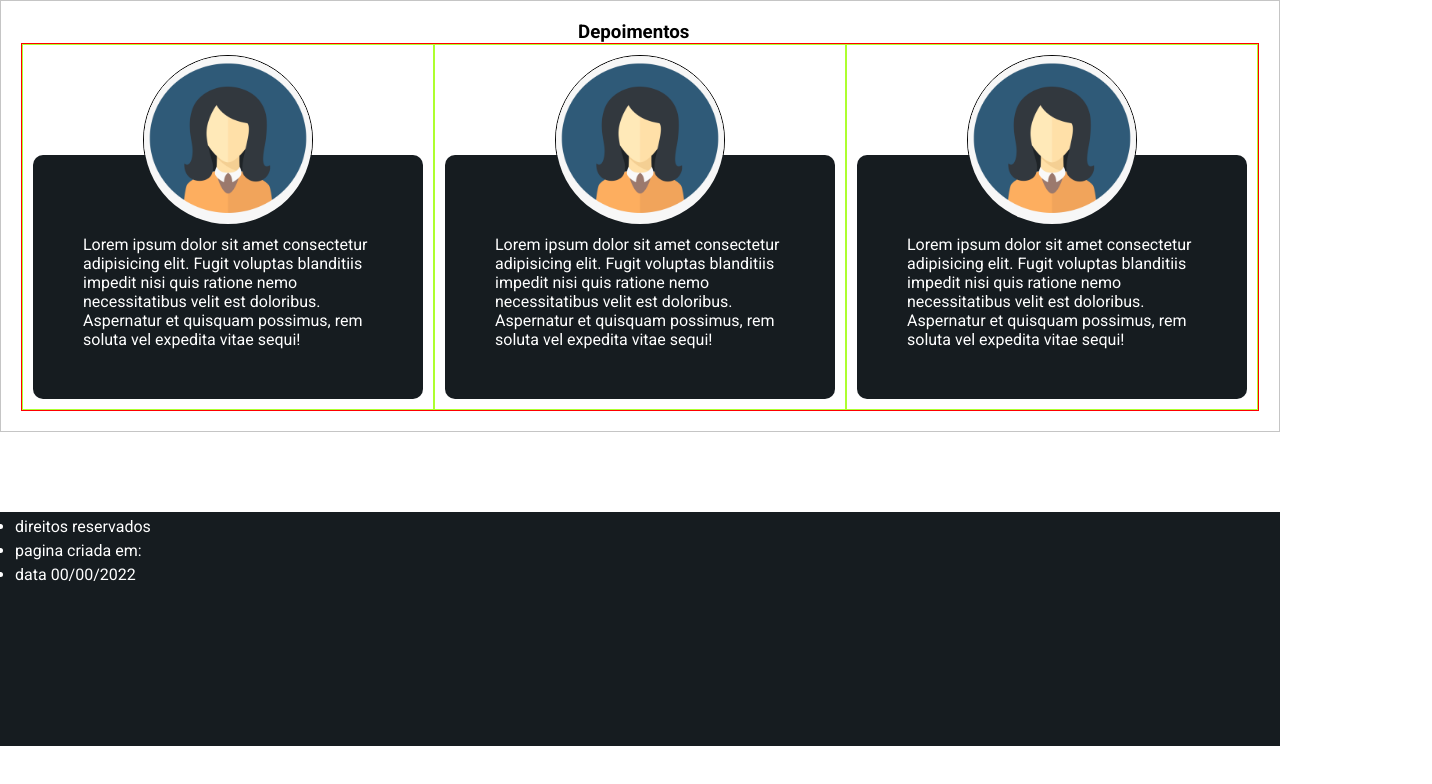
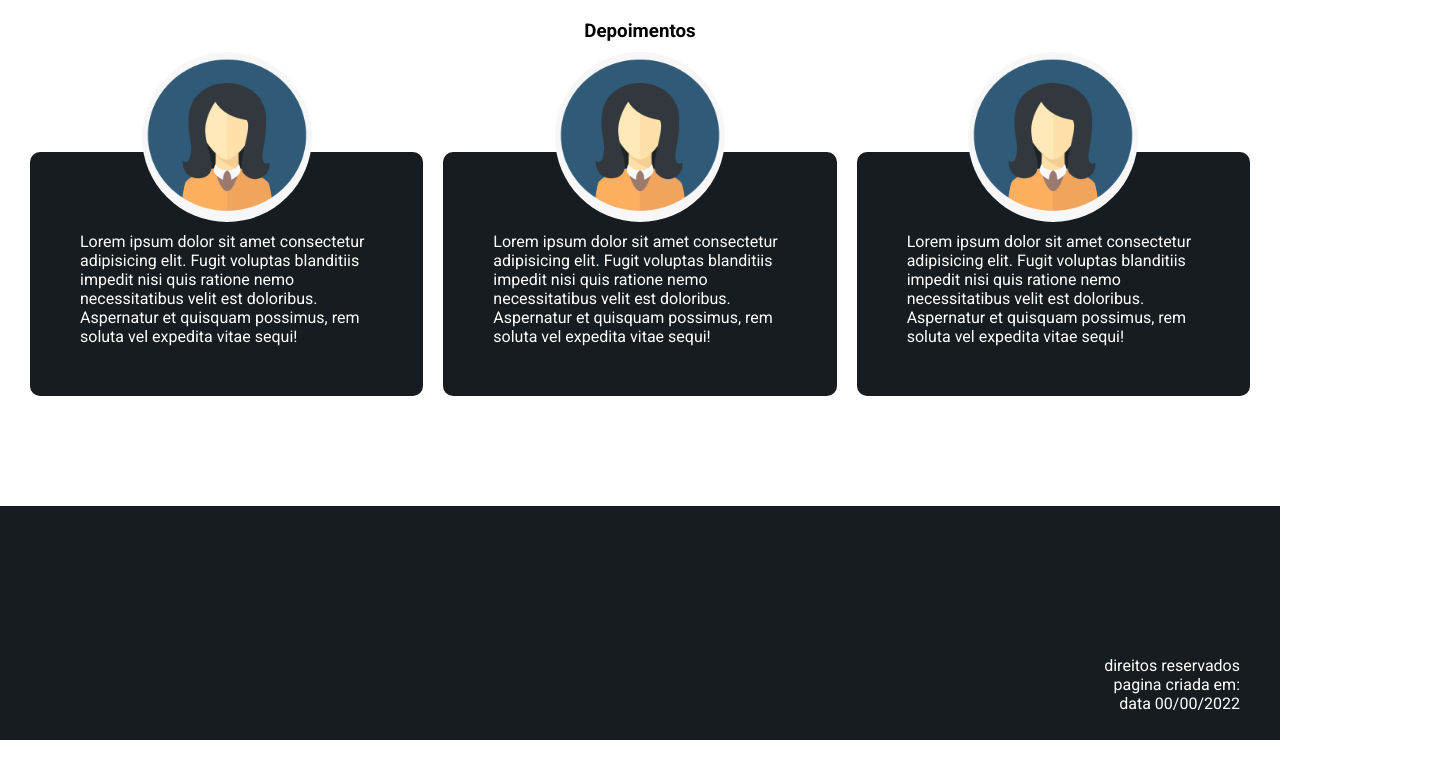
Before and after one commit to thaisdsandim/MyJam-front, a React (Vite) app: page /home in a window 1280 px wide. Shown: the top 784 px of the page, 1432 px wide, since content can reach past the window. Built offline with nearby package versions, Linux system fonts and the light colour scheme.

Commit message:
depoimento_footer ok

```diff
--- a/src/components/footer/Footer.style.ts
+++ b/src/components/footer/Footer.style.ts
@@ -6,10 +6,13 @@ height: 234px;
 margin-top: 80px;
 background: #161C20;
 
-li{
+ul{
+    text-align: end;
     color: #fff;
-    align-self: center;
-    margin-left: 15px;
-    padding-top: 5px;
+    flex: 1;
+    margin-top: 20px;
+    padding: 10px;
+    padding-top: 150px;
+    padding-right:40px;
 }
 `
--- a/src/components/footer/Footer.tsx
+++ b/src/components/footer/Footer.tsx
@@ -3,11 +3,13 @@ import { Barra } from "./Footer.style"
 const Footer = () => {
     return (
       <Barra>
+        <div>
         <ul>
           <li>direitos reservados</li>
           <li>pagina criada em:</li>
           <li>data 00/00/2022</li>
         </ul>
+        </div>
       </Barra>
     );
   };
--- a/src/components/footerDepoimentos/Depoimento.style.ts
+++ b/src/components/footerDepoimentos/Depoimento.style.ts
@@ -2,7 +2,7 @@ import styled from "styled-components";
 
 export const Container = styled.div`
   max-width: 100%;
-  border: 1px solid rgba(197, 197, 197, 1);
+  /* border: 1px solid rgba(197, 197, 197, 1); */
   min-height: 135px;
   flex-wrap: wrap;
   display: flex;
@@ -11,9 +11,7 @@ export const Container = styled.div`
   padding: 20px;
 
   .Titulo {
-    display: flex;
-    padding-left: 45%;
-    padding-right: 60%;
+    display: block;
 
     justify-content: center;
     align-items: center;
@@ -21,12 +19,15 @@ export const Container = styled.div`
 
   .Row {
     display: flex;
-    border: 1px solid red;
+    /* border: 1px solid red; */
+    @media only screen and (max-width: 800px){
+        display: table-row;
+    }
       }
 
   .Col {
     display: block;
-    border: 1px solid greenyellow;
+    /* border: 1px solid greenyellow; */
   }
 
   p {
@@ -49,7 +50,7 @@ export const LogoImg = styled.img`
   height: 170px;
   border-radius: 50%;
   overflow: hidden;
-  border: 1px solid black;
+  /* border: 1px solid black; */
   display: block;
   margin-left: auto;
   margin-right: auto;
```
